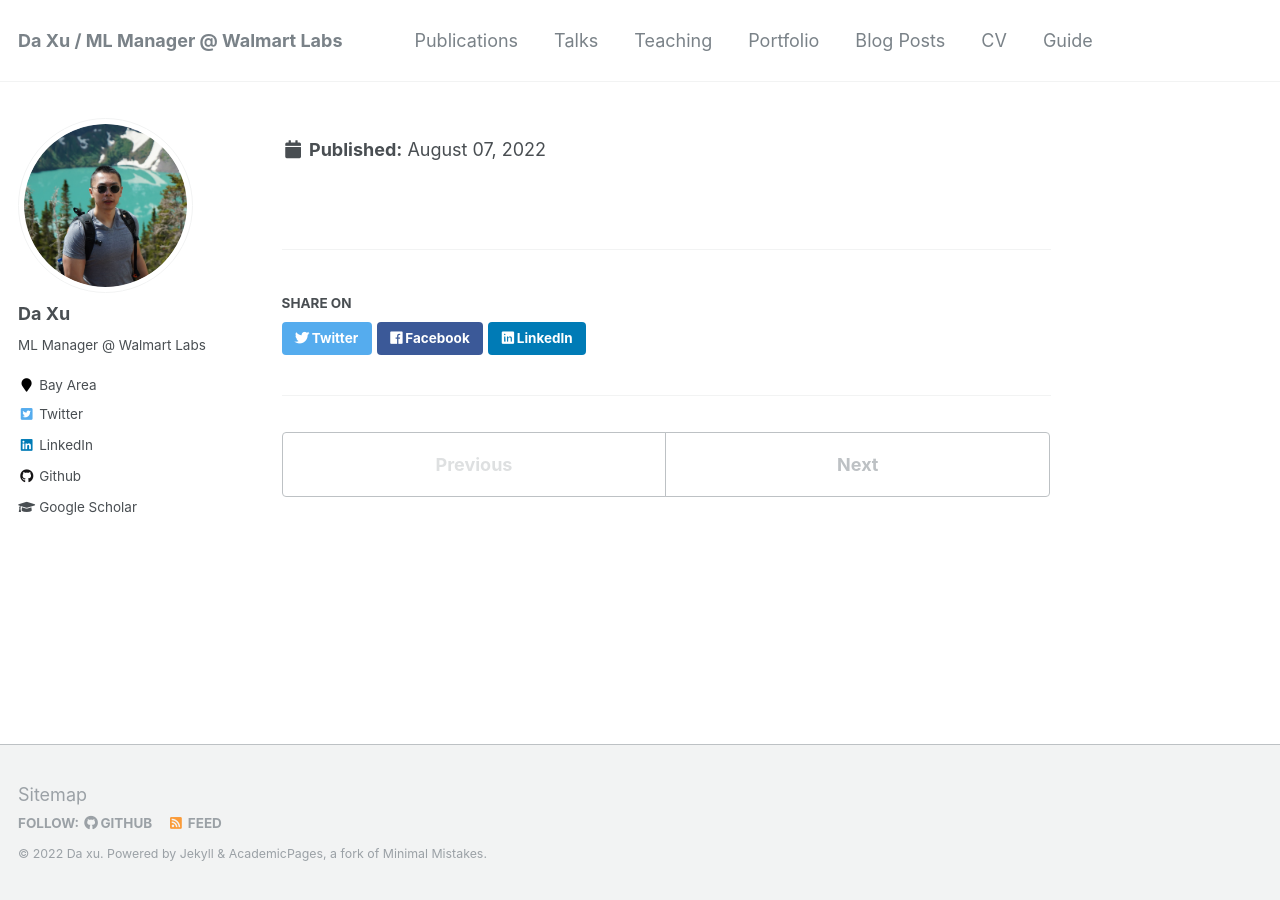
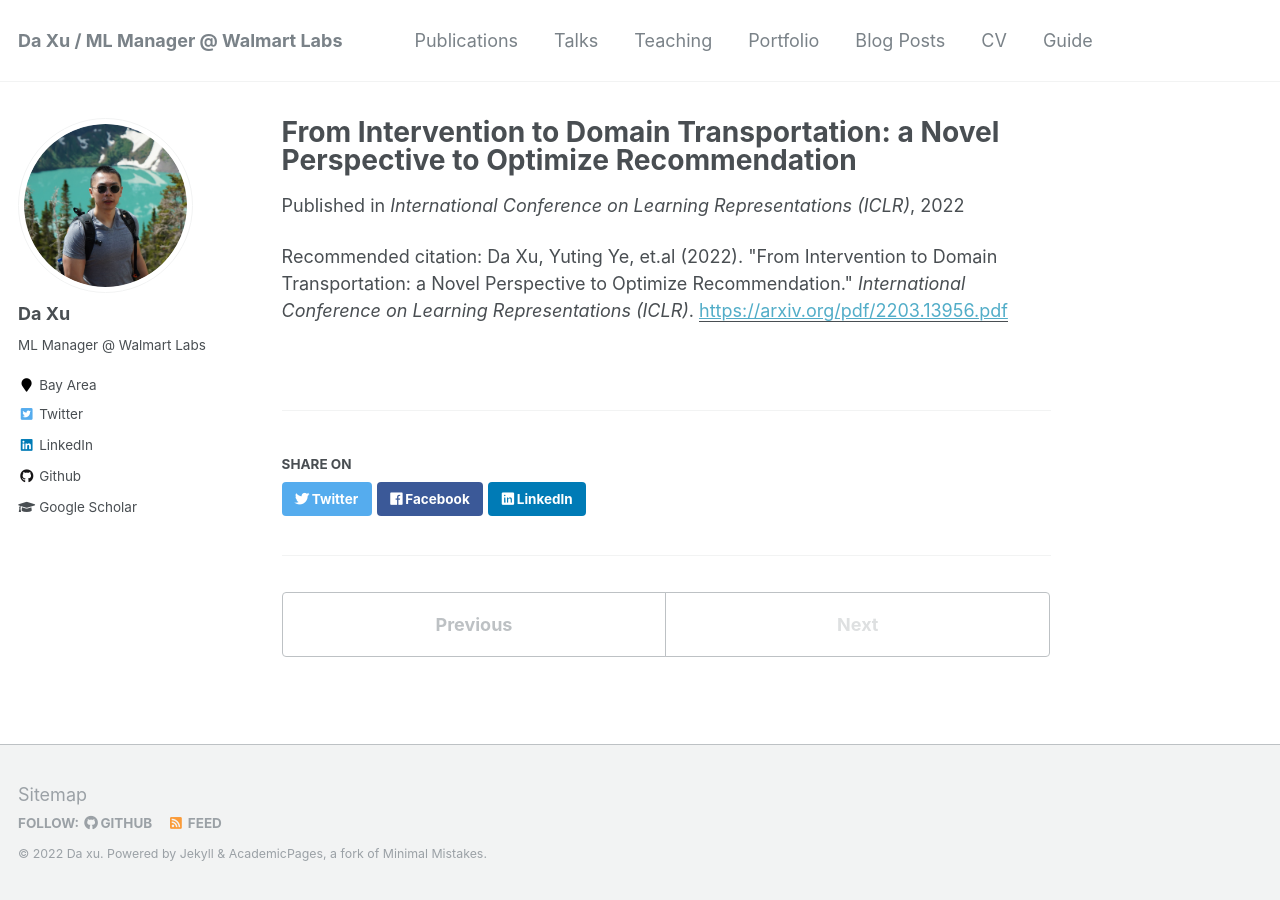
Before and after one commit to daxu5180/daxu5180.github.io, a Jekyll site: the page built from _publications/2009-10-01-paper-title-number-1.md, in a window 1280 px wide. Built offline with Jekyll 4.4.1, drawn with Linux system fonts in a browser that asks for light colours.

Commit message:
add ending signal

```diff
--- a/_publications/2009-10-01-paper-title-number-1.md
+++ b/_publications/2009-10-01-paper-title-number-1.md
@@ -7,5 +7,5 @@ date: 2022-10-01
 venue: 'International Conference on Learning Representations (ICLR)'
 paperurl: 'https://arxiv.org/pdf/2203.13956.pdf'
 citation: 'Da Xu, Yuting Ye, et.al (2022). &quot;From Intervention to Domain Transportation: a Novel Perspective to
-Optimize Recommendation.&quot; <i> International Conference on Learning Representations (ICLR)</i>.
+Optimize Recommendation.&quot; <i> International Conference on Learning Representations (ICLR)</i>.'
 ---
```
